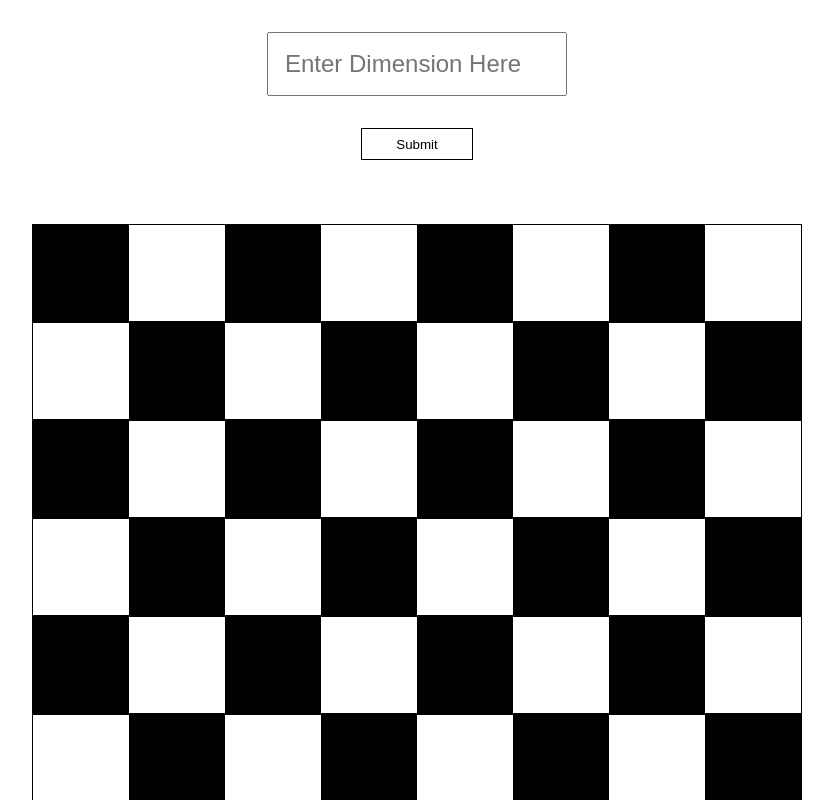
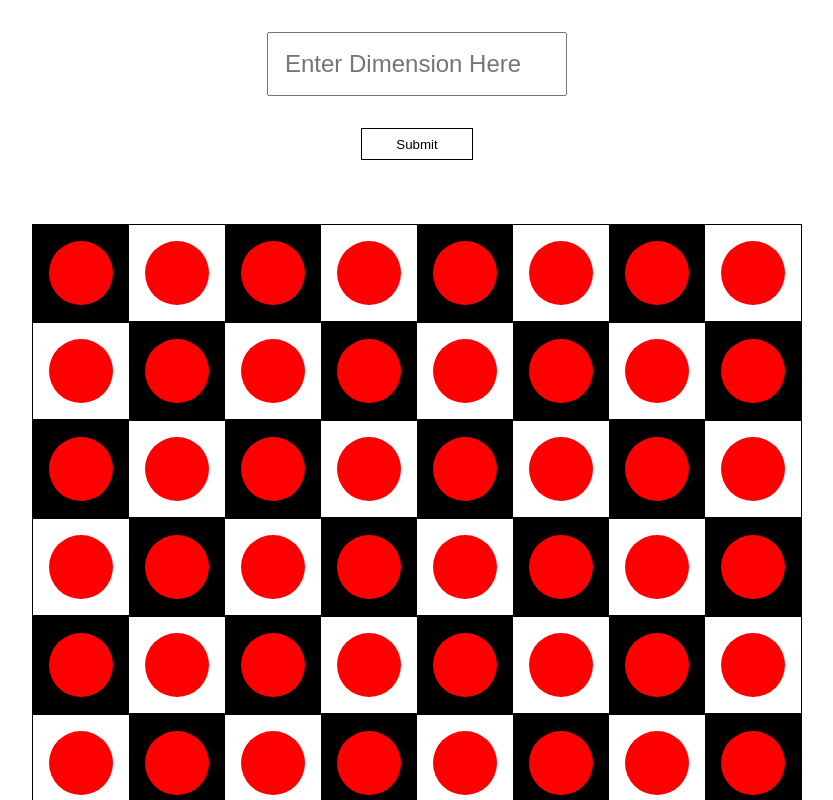
Before and after one commit to ryandiaz1087/DRVD_task_one, a React (Create React App) app: page / in a window 1280 px wide. Shown: the top 800 px of the page, without its empty margins (223-1056 px from the left). Built offline with nearby package versions, Linux system fonts and the light colour scheme.

Commit message:
checker piece styling is now implemented

```diff
--- a/src/components/checkerBoard/CheckerCell.js
+++ b/src/components/checkerBoard/CheckerCell.js
@@ -1,16 +1,31 @@
 import React from 'react';
-
+import styles from './CheckerCell.module.css';
 
 const CheckerCell = ({ color }) => {
-  const styles ={
+  const doesHavePiece = true; // This will soon be in 'Dimension State'
+  const cellStyles ={
     content: '',
     width: '6rem',
     height: '6rem',
     backgroundColor: color,
+    display: 'flex',
+    alignItems: 'center',
+    justifyContent: 'center',
   }
-  return (
+
+  let checkerCellToRender = (
     <div style={styles} />
   );
+
+  if (doesHavePiece === true) {
+    checkerCellToRender = (
+      <div style={cellStyles}>
+        <div className={styles.piece} />
+      </div>
+    )
+  }
+
+  return checkerCellToRender;
 }
 
 export default CheckerCell;
--- a/src/components/checkerBoard/CheckerCell.module.css
+++ b/src/components/checkerBoard/CheckerCell.module.css
@@ -1,5 +1,7 @@
-.cell {
+.piece {
   content: '';
-  width: 6rem;
-  height: 6rem;
+  width: 4rem;
+  height: 4rem;
+  background-color: red;
+  border-radius: 50%;
 }
--- a/src/components/form/Form.js
+++ b/src/components/form/Form.js
@@ -13,13 +13,19 @@ const Form = () => {
     dispatch({ type: 'SET_DIMENSION', dimension: parseInt(dimension) });
   };
 
+  const onKeyPresshandler = (e) => {
+    if (e.key === 'Enter') {
+      console.log('Enter hit...');
+    }
+  }
+
   return (
     <div className={styles.container}>
       <div className={styles.form}>
         <FormInput
           placeholder="Enter Dimension Here"
           value={dimension} onChange={setDimension} />
-        <FormButton onClick={onSubmitHandler} />
+        <FormButton onClick={onSubmitHandler} onKeyPress={onKeyPresshandler} />
       </div>
     </div>
   );
--- a/src/components/form/FormButton.js
+++ b/src/components/form/FormButton.js
@@ -1,10 +1,10 @@
 import React from 'react';
 import styles from './FormButton.module.css';
 
-const FormButton = ({ onClick }) => {
+const FormButton = ({ onClick, onKeyPress }) => {
   return (
     <div className={styles.btnContainer}>
-      <button className={styles.btn} onClick={onClick}>
+      <button className={styles.btn} onClick={onClick} onKeyPress={onKeyPress}>
         Submit
       </button>
     </div>
```
